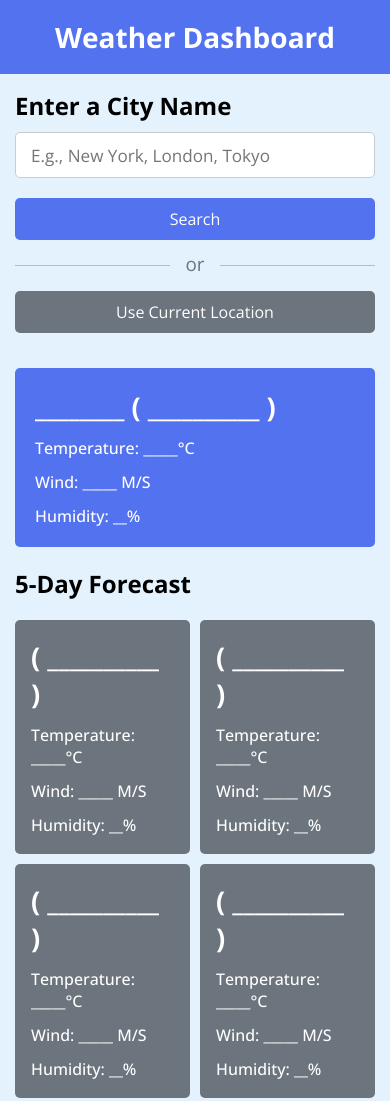
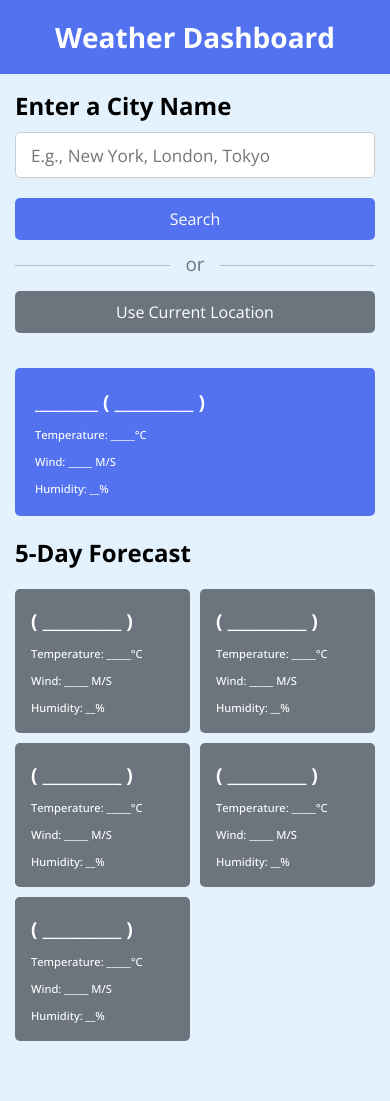
Before and after one commit to Vishwa-g-4567/Weather-App, a plain HTML site: page index.html in a window 390 px wide. Shown: the top 1101 px of the page. After the commit the page ends 1056 px from the top, so only its background shows below. Drawn offline with nearby package versions, Linux system fonts and the light colour scheme.

Commit message:
update style

```diff
--- a/css/style.css
+++ b/css/style.css
@@ -106,6 +106,7 @@
 .current-weather .icon h4 {
   text-transform: capitalize;
   margin-top: -10px;
+  text-align: center;
 }
 
 .days-forecast h2 {
@@ -181,3 +182,20 @@
     width: calc(100% / 2 - 5px);
   }
 }
+
+@media (max-width: 470px) {
+  .current-weather h3 {
+    font-size: 1.2rem;
+  }
+
+  .weather-data h4 {
+    font-size: 0.7rem;
+  }
+  .weather-cards .card h3 {
+    font-size: 1.2rem;
+  }
+
+  .weather-cards .card h4 {
+    font-size: 0.7rem;
+  }
+}
```
